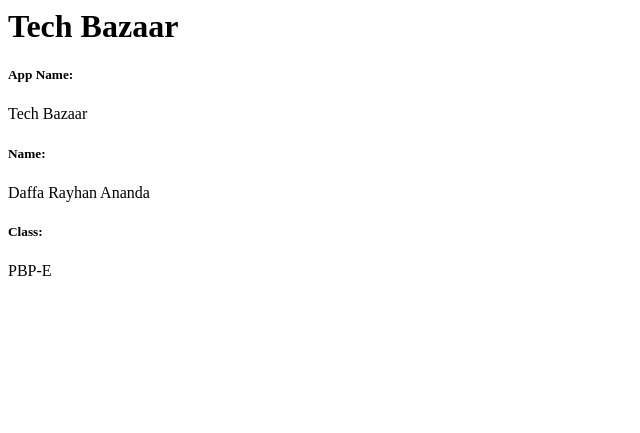
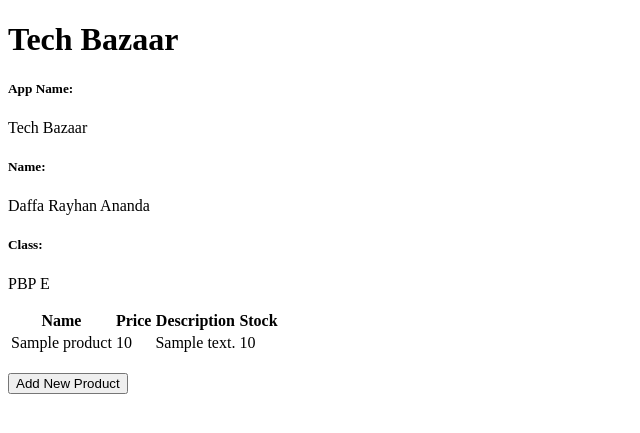
Before and after one commit to daffuwu/tech-bazaar, a Django app: page / in a window 1280 px wide. Shown: the top 433 px of the page, without its empty margins (0-640 px from the left). Run offline with Django 5.2, Linux system fonts and the light colour scheme; tables that the repository leaves empty hold one stand-in row (values such as "Sample post").

Commit message:
Finish tugas 3

```diff
--- a/main/models.py
+++ b/main/models.py
@@ -1,6 +1,8 @@
+import uuid
 from django.db import models
 
 class Product(models.Model):
+    id = models.UUIDField(primary_key=True, default=uuid.uuid4, editable=False)
     name = models.CharField(max_length=255)
     price = models.IntegerField()
     description = models.TextField()
--- a/main/templates/main.html
+++ b/main/templates/main.html
@@ -1,8 +1,42 @@
+{% extends 'base.html' %}
+{% block content %}
 <h1>Tech Bazaar</h1>
 
 <h5>App Name: </h5>
-<p>{{ app_name }}</p>
-<h5>Name: </h5>
+<p>{{ app_name }}<p>
+
+<h5>Name:</h5>
 <p>{{ name }}</p>
-<h5>Class: </h5>
+
+<h5>Class:</h5>
 <p>{{ class }}</p>
+{% if not products %}
+<p>Belum ada data produk pada Tech Bazaar.</p>
+{% else %}
+<table>
+  <tr>
+    <th>Name</th>
+    <th>Price</th>
+    <th>Description</th>
+    <th>Stock</th>
+  </tr>
+
+  {% comment %} Berikut cara memperlihatkan data produk di bawah baris ini
+  {% endcomment %}
+  {% for product in products %}
+  <tr>
+    <td>{{product.name}}</td>
+    <td>{{product.price}}</td>
+    <td>{{product.description}}</td>
+    <td>{{product.stock}}</td>
+  </tr>
+  {% endfor %}
+</table>
+{% endif %}
+
+<br />
+
+<a href="{% url 'main:create_product' %}">
+  <button>Add New Product</button>
+</a>
+{% endblock content %}
--- a/main/urls.py
+++ b/main/urls.py
@@ -1,8 +1,13 @@
 from django.urls import path
-from main.views import show_main
+from main.views import show_main, create_product, show_xml, show_json, show_xml_by_id, show_json_by_id
 
 app_name = 'main'
 
 urlpatterns = [
     path('', show_main, name='show_main'),
+    path('create-product', create_product, name='create_product'),
+    path('xml/', show_xml, name='show_xml'),
+    path('json/', show_json, name='show_json'),
+    path('xml/<str:id>/', show_xml_by_id, name='show_xml_by_id'),
+    path('json/<str:id>/', show_json_by_id, name='show_json_by_id'),
 ]
--- a/main/views.py
+++ b/main/views.py
@@ -1,10 +1,43 @@
-from django.shortcuts import render
+from django.http import HttpResponse
+from django.core import serializers
+from django.shortcuts import render, redirect
+from main.forms import ProductForm
+from main.models import Product
 
 def show_main(request):
+    products = Product.objects.all()
+
     context = {
-        'app_name' : 'Tech Bazaar',
-        'name' : 'Daffa Rayhan Ananda',
-        'class' : 'PBP-E'
+        'app_name': 'Tech Bazaar',
+        'name': 'Daffa Rayhan Ananda',
+        'class': 'PBP E',
+        'products': products
     }
 
     return render(request, "main.html", context)
+
+def create_product(request):
+    form = ProductForm(request.POST or None)
+
+    if form.is_valid() and request.method == "POST":
+        form.save()
+        return redirect('main:show_main')
+
+    context = {'form': form}
+    return render(request, "create_product.html", context)
+
+def show_xml(request):
+    data = Product.objects.all()
+    return HttpResponse(serializers.serialize("xml", data), content_type="application/xml")
+
+def show_json(request):
+    data = Product.objects.all()
+    return HttpResponse(serializers.serialize("json", data), content_type="application/json")
+
+def show_xml_by_id(request, id):
+    data = Product.objects.filter(pk=id)
+    return HttpResponse(serializers.serialize("xml", data), content_type="application/xml")
+
+def show_json_by_id(request, id):
+    data = Product.objects.filter(pk=id)
+    return HttpResponse(serializers.serialize("json", data), content_type="application/json")
--- a/tech_bazaar/settings.py
+++ b/tech_bazaar/settings.py
@@ -55,7 +55,7 @@ ROOT_URLCONF = 'tech_bazaar.urls'
 TEMPLATES = [
     {
         'BACKEND': 'django.template.backends.django.DjangoTemplates',
-        'DIRS': [],
+        'DIRS': [BASE_DIR / 'templates'],
         'APP_DIRS': True,
         'OPTIONS': {
             'context_processors': [
@@ -122,3 +122,5 @@ STATIC_URL = 'static/'
 # https://docs.djangoproject.com/en/5.1/ref/settings/#default-auto-field
 
 DEFAULT_AUTO_FIELD = 'django.db.models.BigAutoField'
+
+CSRF_TRUSTED_ORIGINS = ["http://localhost","http://127.0.0.1","http://daffa.rayhan:XAsZjSMhFfTC0eNogMVN-a5Qh69_XsLr4@pbp.cs.ui.ac.id/daffa.rayhan/techbazaar", "https://daffa.rayhan:XAsZjSMhFfTC0eNogMVN-a5Qh69_XsLr4@pbp.cs.ui.ac.id/daffa.rayhan/techbazaar"]
--- /dev/null
+++ b/templates/base.html
@@ -0,0 +1,13 @@
+{% load static %}
+<!DOCTYPE html>
+<html lang="en">
+  <head>
+    <meta charset="UTF-8" />
+    <meta name="viewport" content="width=device-width, initial-scale=1.0" />
+    {% block meta %} {% endblock meta %}
+  </head>
+
+  <body>
+    {% block content %} {% endblock content %}
+  </body>
+</html>
```
Also changed, not shown: main/forms.py (added, +7 -0 lines), main/templates/create_product.html (added, +18 -0 lines), .github/workflows/deploy.yml (added), README.md, images/bagan.png (renamed from bagan.png), images/json-by-id-postman.png (added), images/json-postman.png (added), images/xml-by-id-postman.png (added), images/xml-postman.png (added).
